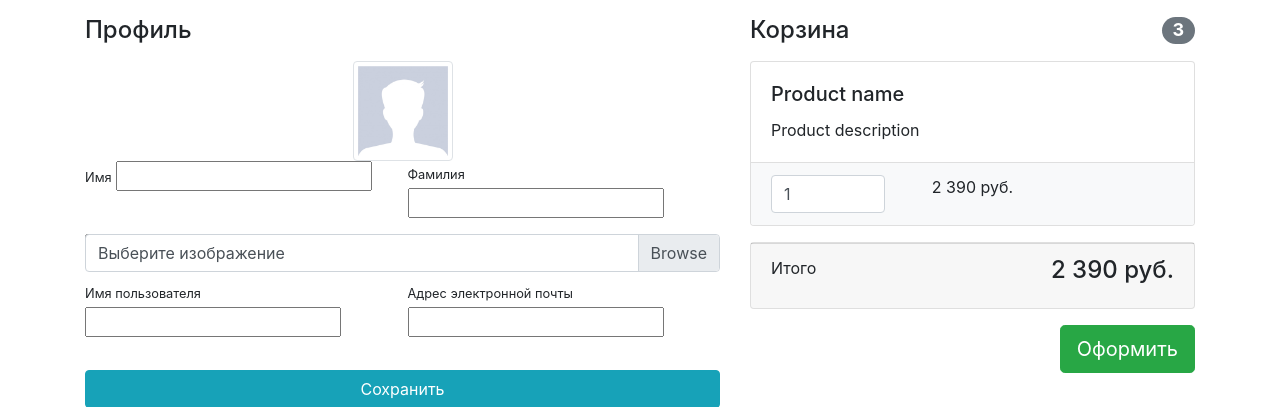
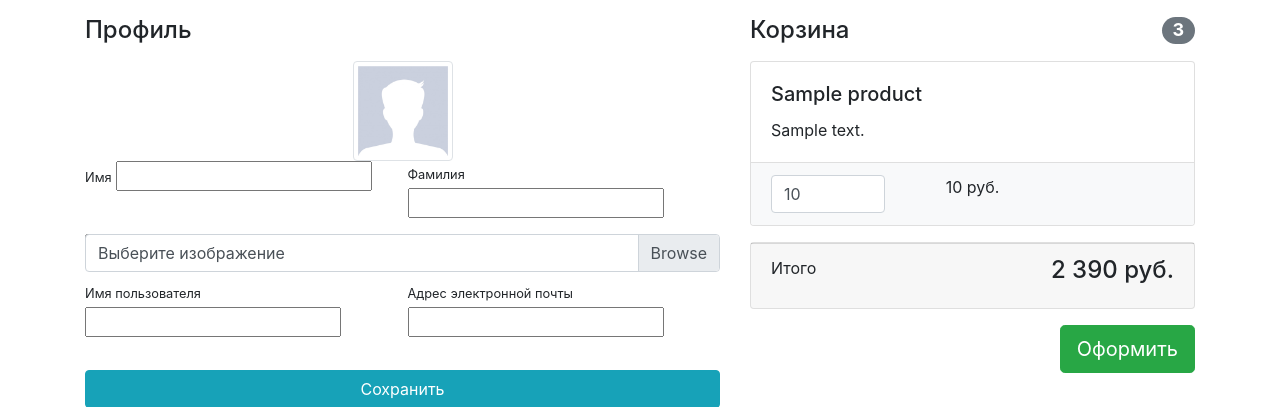
Before and after one commit to Vokler/geekshop-800, a Django app: template users/templates/users/profile.html in a window 1280 px wide. Shown: the part 56-463 px from the top of the page. Run offline with Django 3.2, Linux system fonts and the light colour scheme; the template is opened without the code that fills it: most values are stand-ins (such as "Sample title", 1, 10 or a date in 2020); form fields are guessed from the names that the template uses; some libraries are stand-ins or nearby versions.

Commit message:
added dispay basket info to template

```diff
--- a/baskets/templates/baskets/basket.html
+++ b/baskets/templates/baskets/basket.html
@@ -2,19 +2,20 @@
     <h4 class="mt-3 mb-3 d-flex justify-content-between align-items-center mb-3">
         Корзина <span class="badge badge-secondary badge-pill">3</span>
     </h4>
+    {% for basket in baskets %}
         <div class="card mb-3">
             <div class="card-body">
-            <h5 class="card-title">Product name</h5>
-            <p class="card-text">Product description</p>
+                <h5 class="card-title">{{ basket.product.name }}</h5>
+                <p class="card-text">{{ basket.product.description }}</p>
             </div>
             <ul class="list-group list-group-flush">
                 <li class="list-group-item bg-light">
                     <div class="row text-center">
                         <div class="col-lg-4">
                             <input name="basketID" type="number" class="form-control"
-                               value="1" min="0">
+                                   value="{{ basket.quantity }}" min="0">
                         </div>
-                    <div class="col-lg-4">2 390 руб.</div>
+                        <div class="col-lg-4">{{ basket.product.price }} руб.</div>
                         <div class="col-lg-4">
                             <a href="#">
                                 <i class="fas fa-trash"></i>
@@ -24,6 +25,7 @@
                 </li>
             </ul>
         </div>
+    {% endfor %}
     <div class="card mb-3">
         <div class="card-footer">
             <p class="float-left">Итого</p>
```
Lines whose indentation alone changed are shown as unchanged.
